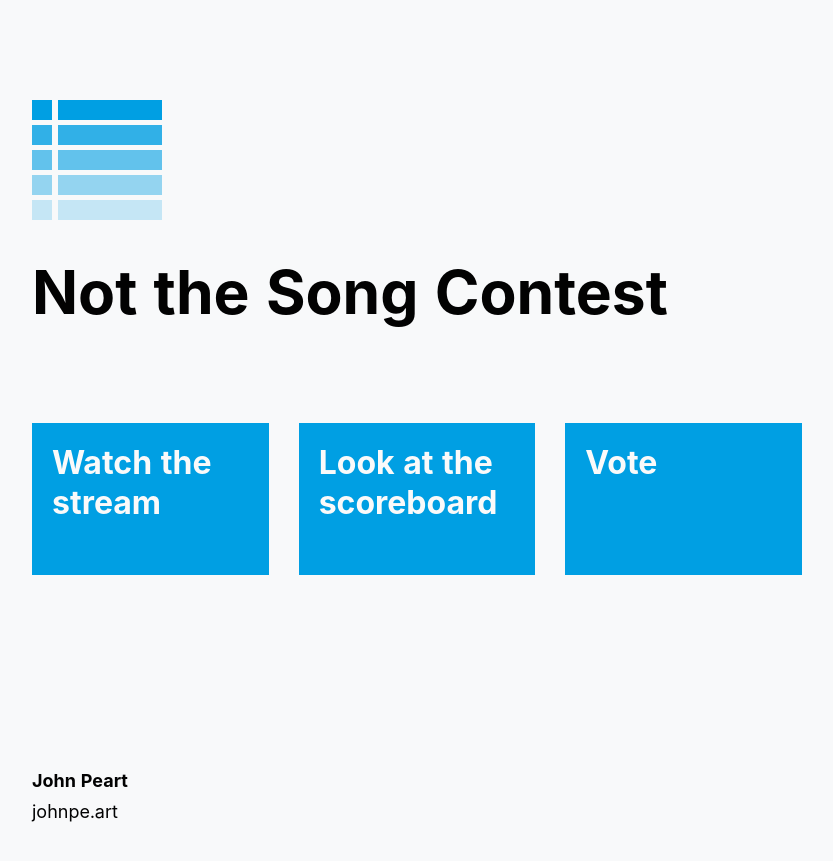
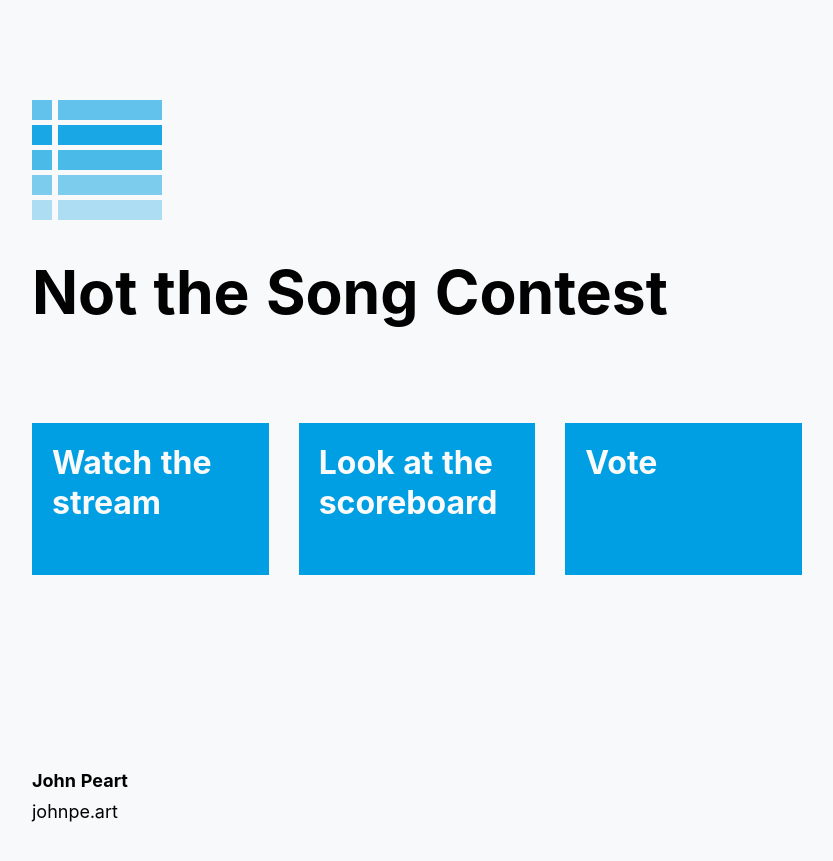
Before and after one commit to johnpeart/not-the-song-contest, a Jekyll site: the page built from index.md, in a window 1280 px wide. Shown: the top 861 px of the page, without its empty margins (223-1056 px from the left). Built offline with Jekyll 4.4.1, drawn with Linux system fonts in a browser that asks for light colours; some web fonts are replaced.

Commit message:
Animated logo on home screen

```diff
--- a/_sass/_home.scss
+++ b/_sass/_home.scss
@@ -143,23 +143,28 @@
 
 			&:nth-child(1) {
                 opacity: 1;
+                animation: fade-first-child 4s linear 1s infinite;
 			}
 
 			&:nth-child(2) {
                 opacity: 0.8;
+                animation: fade-second-child 4s linear 1s infinite;
 			}
 
 			&:nth-child(3) {
                 opacity: 0.6;
+                animation: fade-third-child 4s linear 1s infinite;
 			}
 
 			&:nth-child(4) {
                 opacity: 0.4;
+                animation: fade-fourth-child 4s linear 1s infinite;
 			}
 
 			&:nth-child(5) {
                 opacity: 0.2;
-			}
+                animation: fade-fifth-child 4s linear 1s infinite;
+            }
 
 		}
 
--- a/_sass/mixins/_animations.scss
+++ b/_sass/mixins/_animations.scss
@@ -46,3 +46,109 @@
 		margin-top: 0;
 	}
 }
+
+@keyframes fade-first-child {
+	0% {
+		opacity: 1;
+	}
+	20% {
+		opacity: 0.8;
+	}
+	40% {
+		opacity: 0.6;
+	}
+	60% {
+		opacity: 0.4;
+	}
+	80% {
+		opacity: 0.2;
+	}
+	100% {
+		opacity: 1;
+	}
+}
+
+@keyframes fade-second-child {
+	0% {
+		opacity: 0.8;
+	}
+	20% {
+		opacity: 0.6;
+	}
+	40% {
+		opacity: 0.4;
+	}
+	60% {
+		opacity: 0.2;
+	}
+	80% {
+		opacity: 1;
+	}
+	100% {
+		opacity: 0.8;
+	}
+}
+
+@keyframes fade-third-child {
+	0% {
+		opacity: 0.6;
+	}
+	20% {
+		opacity: 0.4;
+	}
+	40% {
+		opacity: 0.2;
+	}
+	60% {
+		opacity: 1;
+	}
+	80% {
+		opacity: 0.8;
+	}
+	100% {
+		opacity: 0.6;
+	}
+}
+
+@keyframes fade-fourth-child {
+	0% {
+		opacity: 0.4;
+	}
+	20% {
+		opacity: 0.2;
+	}
+	40% {
+		opacity: 1;
+	}
+	60% {
+		opacity: 0.8;
+	}
+	80% {
+		opacity: 0.6;
+	}
+	100% {
+		opacity: 0.4;
+	}
+}
+
+@keyframes fade-fifth-child {
+
+	0% {
+		opacity: 0.2;
+	}
+	20% {
+		opacity: 1;
+	}
+	40% {
+		opacity: 0.8;
+	}
+	60% {
+		opacity: 0.6;
+	}
+	80% {
+		opacity: 0.4;
+	}
+	100% {
+		opacity: 0.2;
+	}
+}
```
